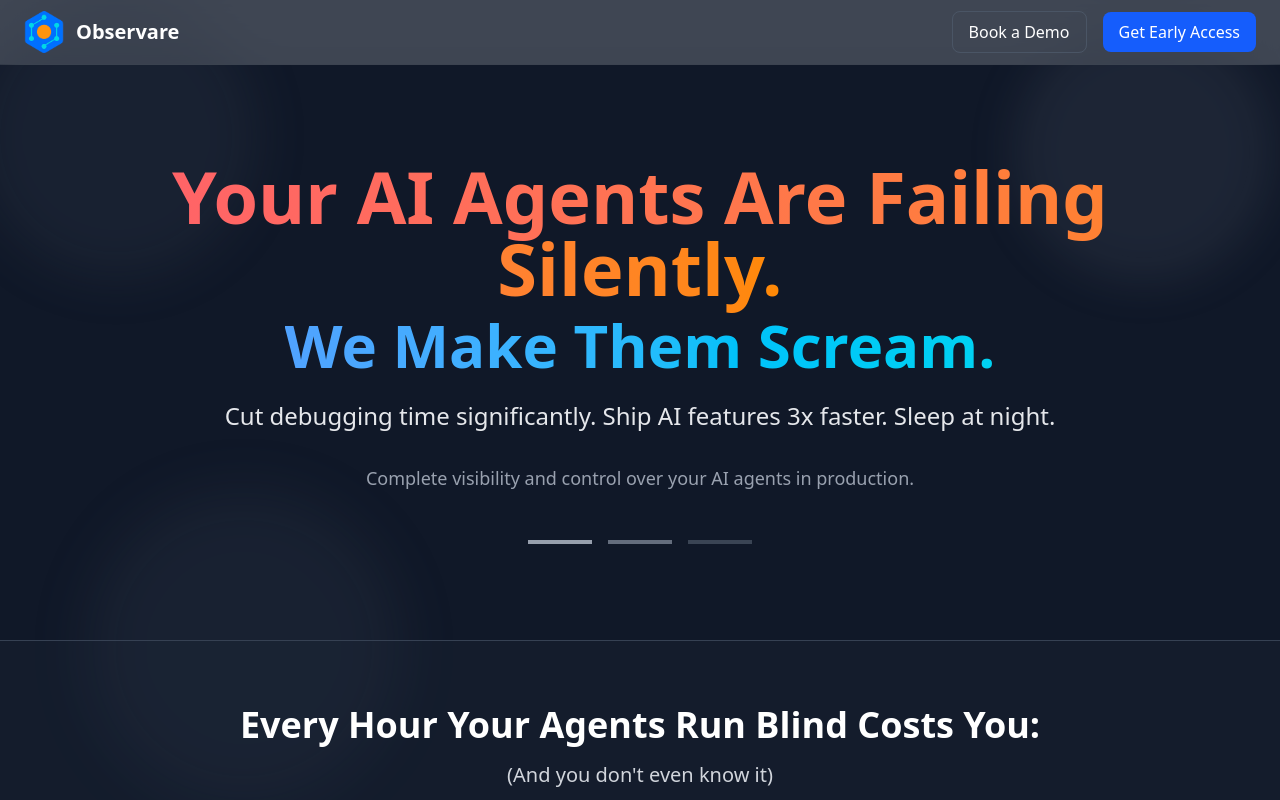
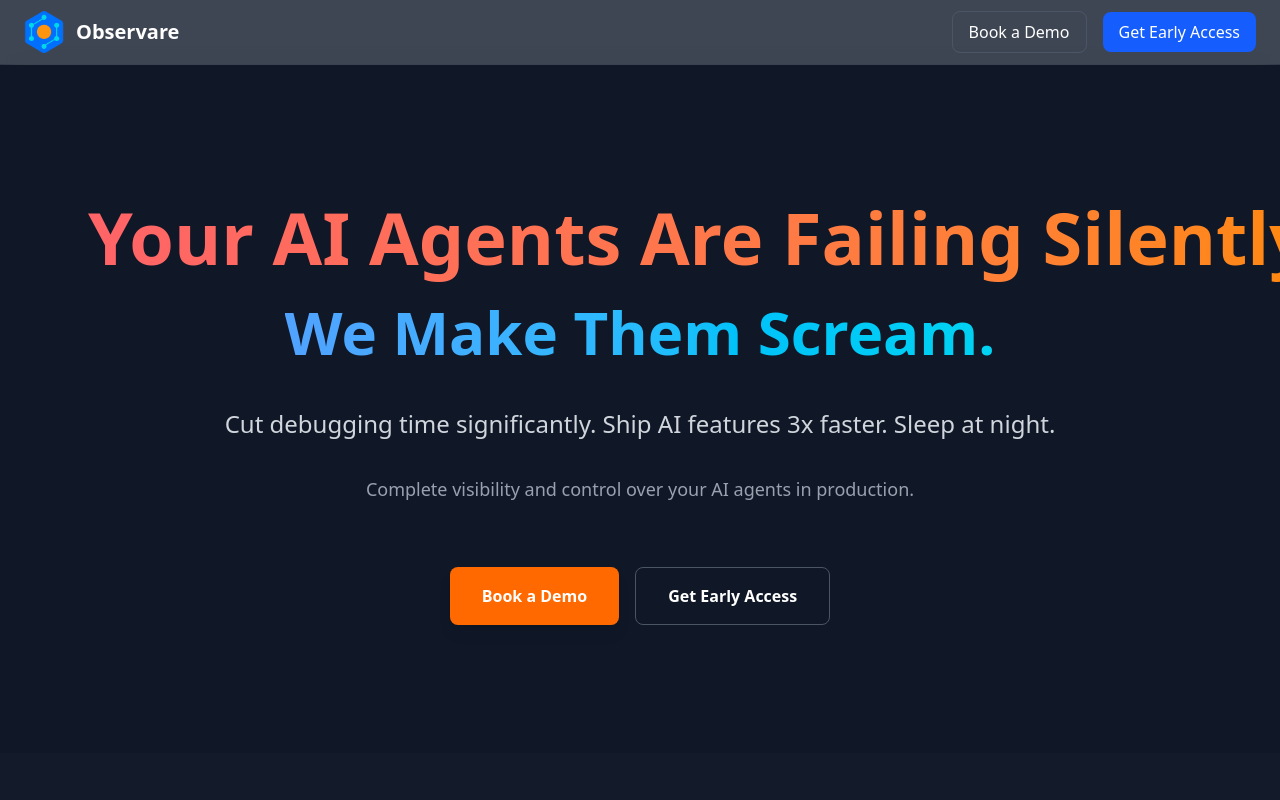
Before and after one commit to ObservareAI/observare.ai, a Next.js app: page / in a window 1280 px wide. Shown: the top 800 px of the page. Built offline with nearby package versions, Linux system fonts and the light colour scheme.

Commit message:
Update page.tsx

```diff
--- a/src/app/page.tsx
+++ b/src/app/page.tsx
@@ -1,60 +1,73 @@
 'use client';
 
-import { useState, useEffect } from 'react';
 
 export default function Home() {
-  const [mounted, setMounted] = useState(false);
-
-  useEffect(() => {
-    setMounted(true);
-  }, []);
 
   return (
     <div className="min-h-screen bg-gray-900 text-white overflow-hidden">
-      {/* Animated background elements */}
-      <div className="fixed inset-0 overflow-hidden">
-        <div className="absolute -inset-[10px] opacity-50">
-          <div className="absolute top-0 -left-4 w-72 h-72 bg-gray-600 rounded-full mix-blend-multiply filter blur-xl opacity-30 animate-blob"></div>
-          <div className="absolute top-0 -right-4 w-72 h-72 bg-gray-500 rounded-full mix-blend-multiply filter blur-xl opacity-30 animate-blob animation-delay-2000"></div>
-          <div className="absolute -bottom-8 left-20 w-72 h-72 bg-gray-600 rounded-full mix-blend-multiply filter blur-xl opacity-30 animate-blob animation-delay-4000"></div>
-        </div>
-      </div>
 
       {/* Hero Section */}
-      <section className="relative px-6 py-24 mx-auto max-w-7xl">
-        <div className={`text-center transform transition-all duration-1000 ${mounted ? 'translate-y-0 opacity-100' : 'translate-y-10 opacity-0'}`}>
-          <h1 className="text-5xl md:text-7xl font-bold mb-6">
-            <span className="bg-clip-text text-transparent bg-gradient-to-r from-red-400 to-orange-400">Your AI Agents Are Failing Silently.</span>
+      <section className="relative px-6 py-32 mx-auto max-w-6xl">
+        <div className="text-center space-y-8">
+          <h1 className="text-4xl md:text-6xl lg:text-7xl font-bold leading-tight">
+            <span className="bg-clip-text text-transparent bg-gradient-to-r from-red-400 to-orange-400 whitespace-nowrap">Your AI Agents Are Failing Silently.</span>
             <br className="hidden md:block" />
-            <span className="text-4xl md:text-6xl bg-clip-text text-transparent bg-gradient-to-r from-blue-400 to-cyan-400">We Make Them Scream.</span>
+            <span className="text-3xl md:text-5xl lg:text-6xl bg-clip-text text-transparent bg-gradient-to-r from-blue-400 to-cyan-400">We Make Them Scream.</span>
           </h1>
-          <p className="text-xl md:text-2xl text-gray-200 mb-8 animate-fade-in animation-delay-300">
+          <p className="text-xl md:text-2xl text-gray-300 max-w-4xl mx-auto leading-relaxed">
             Cut debugging time significantly. Ship AI features 3x faster. Sleep at night.
           </p>
-          <p className="text-lg text-gray-400 mb-12 animate-fade-in animation-delay-500">
+          <p className="text-lg text-gray-400 max-w-3xl mx-auto">
             Complete visibility and control over your AI agents in production.
           </p>
-          <div className="flex justify-center space-x-4 animate-fade-in animation-delay-600">
-            <div className="w-16 h-1 bg-gray-400 animate-pulse"></div>
-            <div className="w-16 h-1 bg-gray-500 animate-pulse animation-delay-300"></div>
-            <div className="w-16 h-1 bg-gray-600 animate-pulse animation-delay-600"></div>
+          <div className="flex justify-center space-x-4 pt-8">
+            <button
+              onClick={() => {
+                console.log('Book a Demo clicked');
+                if (typeof window !== 'undefined' && 'gtag' in window) {
+                  (window as any).gtag('event', 'click', {
+                    event_category: 'CTA',
+                    event_label: 'Book a Demo - Hero'
+                  });
+                }
+                window.location.href = 'mailto:bseager21@gmail.com?subject=Demo Request - Observare&body=Hi Brandon,%0D%0A%0D%0AI would like to schedule a demo of Observare.%0D%0A%0D%0ACompany:%0D%0AUse Case:%0D%0APreferred Time:%0D%0A%0D%0AThanks!';
+              }}
+              className="px-8 py-4 bg-orange-500 hover:bg-orange-600 text-white font-semibold rounded-lg transition-colors duration-200 shadow-lg"
+            >
+              Book a Demo
+            </button>
+            <button
+              onClick={() => {
+                console.log('Get Early Access clicked');
+                if (typeof window !== 'undefined' && 'gtag' in window) {
+                  (window as any).gtag('event', 'click', {
+                    event_category: 'CTA',
+                    event_label: 'Get Early Access - Hero'
+                  });
+                }
+                window.open('https://tally.so/r/mKKoaA', '_blank');
+              }}
+              className="px-8 py-4 border border-gray-600 hover:border-gray-500 text-white font-semibold rounded-lg transition-colors duration-200"
+            >
+              Get Early Access
+            </button>
           </div>
         </div>
       </section>
 
       {/* Pain Points Section */}
-      <section className="relative w-full bg-gray-800/30 border-y border-gray-700">
-        <div className="px-6 py-16 mx-auto max-w-4xl">
-          <div className="text-center mb-16">
-            <h2 className="text-3xl md:text-4xl font-bold mb-4 animate-fade-in">
+      <section className="py-24 bg-gray-800/20">
+        <div className="px-6 mx-auto max-w-6xl">
+          <div className="text-center mb-20">
+            <h2 className="text-3xl md:text-5xl font-bold mb-6 text-white">
               Every Hour Your Agents Run Blind Costs You:
             </h2>
-            <p className="text-xl text-gray-300 animate-fade-in animation-delay-200">
+            <p className="text-xl text-gray-400 max-w-2xl mx-auto">
               (And you don&apos;t even know it)
             </p>
           </div>
 
-          <div className="space-y-8 text-lg leading-relaxed">
+          <div className="space-y-12 text-lg leading-relaxed">
             <div className="animate-slide-up">
               <p className="text-gray-200 mb-4">
                 While you ship that new agent feature, <span className="text-red-400 font-semibold">$12,000 disappears into retry loops</span> you&apos;ll never see.
```
